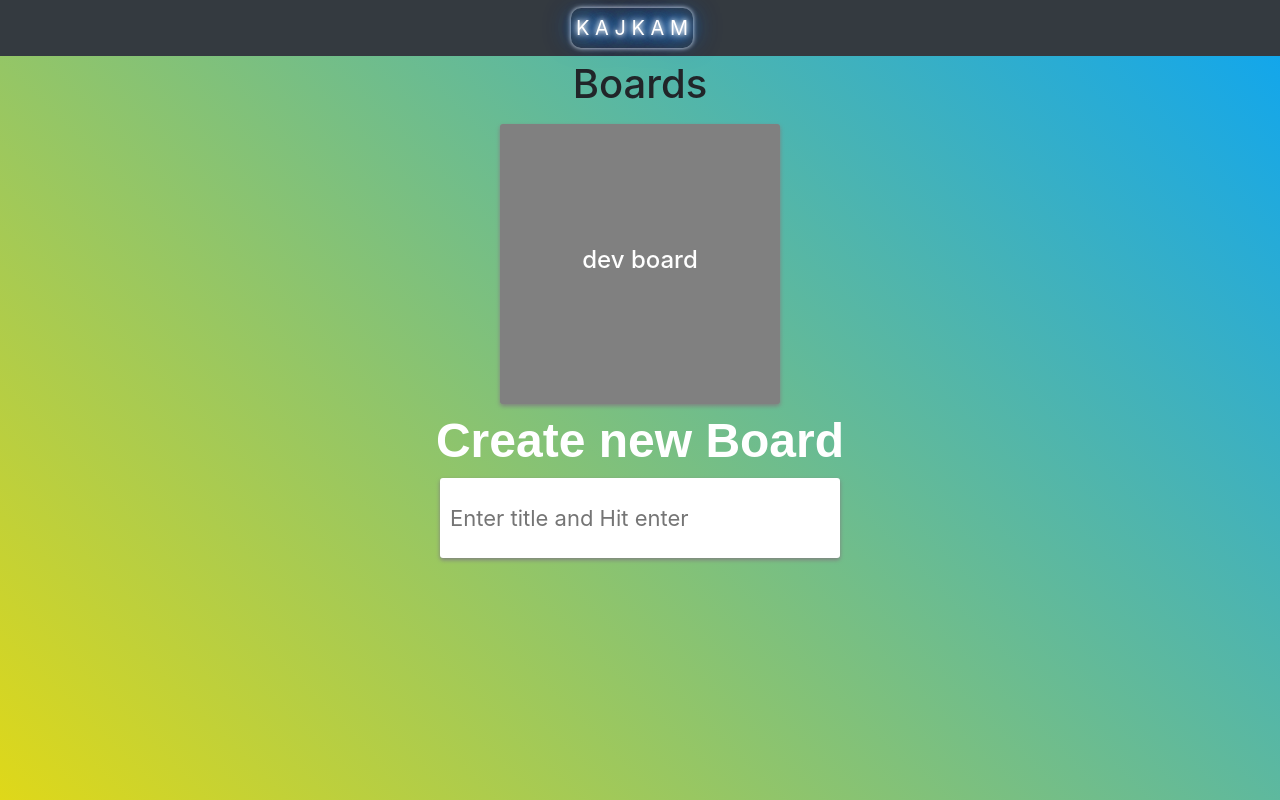
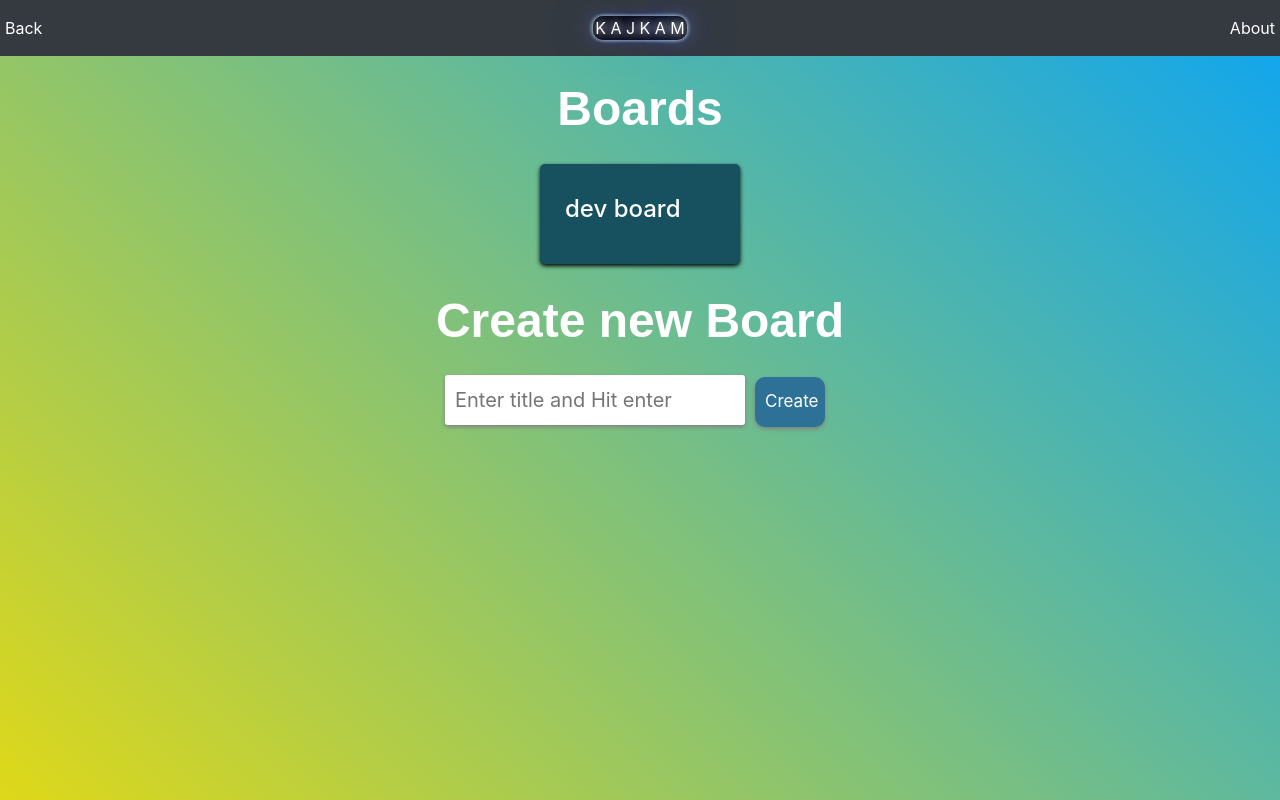
Before and after one commit to sajib21/kajkam, a React (Create React App) app: page /#/ in a window 1280 px wide. Built offline with nearby package versions, Linux system fonts and the light colour scheme.

Commit message:
Added some More styles, delete board button.

```diff
--- a/src/components/home.js
+++ b/src/components/home.js
@@ -3,6 +3,8 @@ import { connect } from "react-redux";
 import { addBoard, setCurrentBoard } from "../actions";
 import styled from "styled-components";
 import { Link } from "react-router-dom";
+import "bootstrap/dist/css/bootstrap.css";
+import { Icon } from "@material-ui/core";
 
 const HomeContainer = styled.div`
   display: flex;
@@ -20,19 +22,25 @@ const Thumbnails = styled.div`
   flex-wrap: wrap;
   justify-content: center;
 `;
+// #afa56c; olive
+//#567644; bottle green
+//#3b3256; navy blue
+//#175160; sherlock genji
+//#4b9cdc; sky
+//#b53156; crimson
 
 const Thumbnail = styled.div`
-  height: 280px;
-  width: 280px;
-  background: grey;
+  height: 100px;
+  width: 200px;
+  background: #175160;
   padding: 10px;
   margin: 8px;
   display: flex;
   justify-content: center;
   align-items: center;
   cursor: pointer;
-  border-radius: 3px;
-  box-shadow: 0 2px 4px grey;
+  border-radius: 5px;
+  box-shadow: 0 2px 4px black;
 `;
 
 const Title = styled.h4`
@@ -40,17 +48,32 @@ const Title = styled.h4`
   text-decoration: none;
 `;
 
+const DeleteButton = styled(Icon)`
+  display: none;
+  color: white;
+  opacity: 0.5;
+  ${Thumbnail}:hover & {
+    display: block;
+    cursor: pointer;
+  }
+  &:hover {
+    opacity: 0.8;
+  }
+`;
+
 const CreateTitle = styled.h3`
   font-size: 48px;
   color: white;
   font-weight: bold;
   font-family: Arial, Helvetica, sans-serif;
+  padding: 10px;
+  margin-top: 10px;
 `;
 
 const CreateInput = styled.input`
-  width: 400px;
-  height: 80px;
-  font-size: 22px;
+  width: 300px;
+  height: 50px;
+  font-size: 20px;
   padding: 10px;
   box-sizing: border-box;
   border-radius: 3px;
@@ -58,6 +81,23 @@ const CreateInput = styled.input`
   outline-color: blue;
   box-shadow: 0 2px 4px grey;
   align-self: center;
+`;
+
+//#2e7196; b0c4de;008B8B;2F4F4F
+const CreateButton = styled.button`
+  width: 70px;
+  height: 50px;
+  background-color: #2e7196;
+  color: white;
+  font-size: 17px;
+  padding: 10px;
+  box-sizing: border-box;
+  border-radius: 10px;
+  border: none;
+  outline-color: blue;
+  box-shadow: 0 2px 4px grey;
+  align-self: center;
+  margin: 10px;
 `;
 
 const Home = ({ boards, dispatch, match }) => {
@@ -73,6 +113,11 @@ const Home = ({ boards, dispatch, match }) => {
     dispatch(addBoard(newBoardTitle));
   };
 
+  const handleDeleteBoard = (boardID) => {
+    console.log("KKBoard: delete board: ", boardID);
+    //dispatch(deleteBoard(boardID));
+  };
+
   const renderAllBoards = () => {
     console.log("Home: Obj:", boards);
     console.log("Home: ara:", Object.entries(boards));
@@ -84,7 +129,14 @@ const Home = ({ boards, dispatch, match }) => {
           style={{ textDecoration: "none" }}
         >
           <Thumbnail>
-            <Title>{board.boardTitle}</Title>
+            <div className="col">
+              <Title>{board.boardTitle}</Title>
+            </div>
+            <div className="col-1">
+              <DeleteButton onClick={() => handleDeleteBoard(boardID)}>
+                delete
+              </DeleteButton>
+            </div>
           </Thumbnail>
         </Link>
       );
@@ -101,13 +153,14 @@ const Home = ({ boards, dispatch, match }) => {
           placeholder={"Enter title and Hit enter"}
           type="text"
         />
+        <CreateButton type="button submit">Create</CreateButton>
       </form>
     );
   };
 
   return (
     <HomeContainer>
-      <h1 style={{ textAlign: "center" }}>Boards</h1>
+      <CreateTitle>Boards</CreateTitle>
       <Thumbnails>{renderAllBoards()}</Thumbnails>
       {renderCreateNewBoard()}
     </HomeContainer>
--- a/src/components/kkBoard.js
+++ b/src/components/kkBoard.js
@@ -10,6 +10,16 @@ import { Link } from "react-router-dom";
 const ListContainer = styled.div`
   display: flex;
   flex-direction: row;
+`;
+
+const CreateTitle = styled.h3`
+  width: 100%;
+  font-size: 40px;
+  color: white;
+  font-weight: bold;
+  font-family: Arial, Helvetica, sans-serif;
+  margin-top: 55px;
+  margin-bottom: 20px;
 `;
 
 class KKBoard extends Component {
@@ -46,7 +56,7 @@ class KKBoard extends Component {
 
     return (
       <DragDropContext onDragEnd={this.onDragEnd}>
-        <h1 style={{ textAlign: "center" }}>{board.boardTitle}</h1>
+        <CreateTitle>{board.boardTitle}</CreateTitle>
         <Droppable droppableId="all-lists" direction="horizontal" type="list">
           {(provided) => (
             <ListContainer {...provided.droppableProps} ref={provided.innerRef}>
--- a/src/components/navbar.js
+++ b/src/components/navbar.js
@@ -16,22 +16,107 @@ class Navbar extends Component {
     }
 
     return (
+      <div class="fixed-top navbar-dark bg-dark">
+        <div class="row my-3">
+          <div class="col-4 text-left">
+            <a class="text-white" style={{ padding: "5px" }} href="#">
+              Back
+            </a>
+          </div>
+          <div class="col-4 text-center">
+            <a
+              class="gh1"
+              style={{
+                backgroundColor: "black",
+                boxShadow: "0px 0px 5px #fff",
+                borderRadius: "10px",
+                padding: "2px",
+              }}
+              href="#"
+            >
+              K A J K A M
+            </a>
+          </div>
+          <div class="col-4 text-right">
+            <a class="text-white" style={{ padding: "5px" }}>
+              About
+            </a>
+          </div>
+        </div>
+      </div>
+      // <ul class="nav navbar-dark bg-dark">
+      //   <li class="navbar-nav order-0">
+      //     {boardTitle && <a class="nav-item nav-link active">{boardTitle}</a>}
+      //   </li>
+
+      //   <li class="navbar-nav justify-content-center mx-3">
+      //     <a
+      //       class="navbar-brand gh1"
+      //       style={{
+      //         boxShadow: "0px 0px 5px #fff",
+      //         borderRadius: "10px",
+      //         padding: "5px",
+      //       }}
+      //       href="/"
+      //     >
+      //       K A J K A M
+      //     </a>
+      //   </li>
+
+      //   <li class="navbar-nav">
+      //     <a class="nav-item nav-link">About</a>
+      //   </li>
+      // </ul>
+    );
+  }
+}
+
+const mapStateToProps = (state) => ({
+  boards: state.boards,
+  currentBoard: state.currentBoard,
+});
+
+export default connect(mapStateToProps)(Navbar);
+
+/*
+return (
+      <ul class="nav justify-content-center">
+
+        <li class="nav-item">
+          <a class="nav-link active" href="#">
+            Active
+          </a>
+        </li>
+
+        <li class="nav-item">
+          <a class="nav-link" href="#">
+            Link
+          </a>
+        </li>
+
+        <li class="nav-item">
+          <a class="nav-link" href="#">
+            Link
+          </a>
+        </li>
+
+      </ul>
+    );
+*/
+
+/*
+return (
       <nav
         class="navbar navbar-expand-lg navbar-dark bg-dark"
         style={{ position: "fixed", zIndex: "1", width: "100%" }}
       >
         <div class="navbar-nav d-flex w-50 order-0">
           {boardTitle && (
-            <a className="nav-item nav-link active">
-              {boardTitle}
-              <span className="sr-only">(current)</span>
-            </a>
+            <a className="nav-item nav-link active">{boardTitle}</a>
           )}
         </div>
-        <div
-          class="navbar-collapse collapse justify-content-center order-2"
-          id="collapsingNavbar"
-        >
+
+        <div className="nav justify-content-center">
           <a
             className="navbar-brand gh1"
             style={{
@@ -44,15 +129,10 @@ class Navbar extends Component {
             K A J K A M
           </a>
         </div>
-        <span class="navbar-text small text-truncate mt-1 w-50 text-right order-1 order-md-last"></span>
+
+        <span class="navbar-text small text-truncate mt-1 w-50 text-right order-1 order-md-last">
+          About
+        </span>
       </nav>
     );
-  }
-}
-
-const mapStateToProps = (state) => ({
-  boards: state.boards,
-  currentBoard: state.currentBoard,
-});
-
-export default connect(mapStateToProps)(Navbar);
+*/
```
